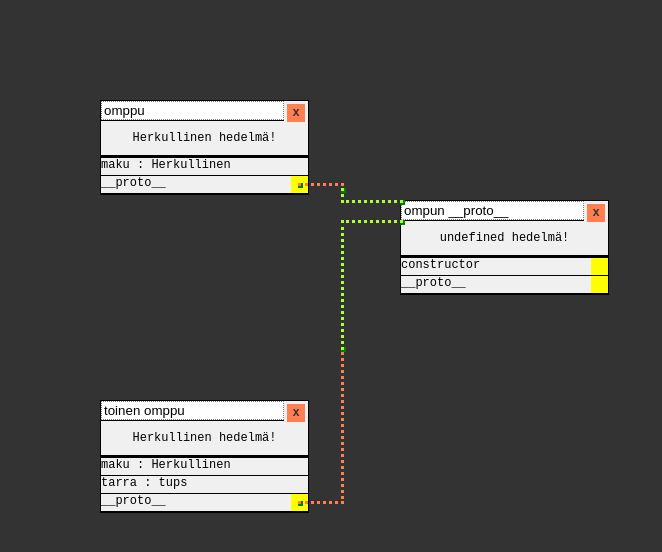
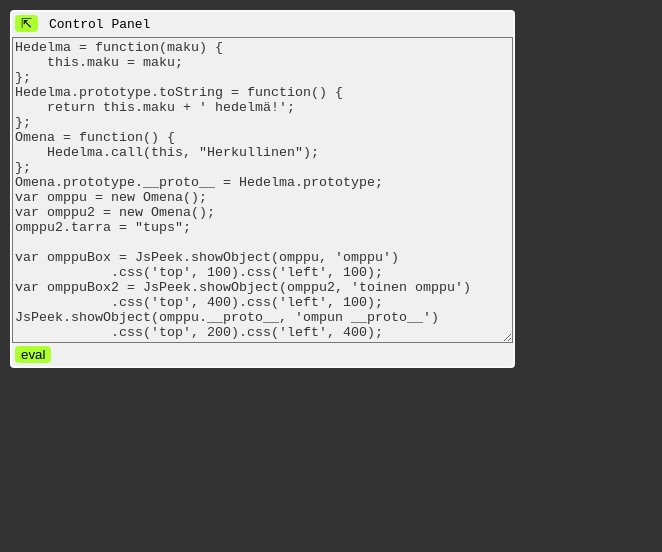
Before and after one commit to ahathoor/JsPeek, a plain HTML site: page public_html/index.html in a window 1280 px wide. Shown: the whole page, without its empty margins (0-662 px from the left). Drawn offline with Linux system fonts and the light colour scheme.

Commit message:
control panel added

```diff
--- a/public_html/code.js
+++ b/public_html/code.js
@@ -251,9 +251,9 @@ JsPeek.remove = function(container) {
         }
     }
     for (var i = 0; i < toBePopped.length; i++) {
-        arrows.splice(arrows.indexOf(toBePopped[i]),1);
+        arrows.splice(arrows.indexOf(toBePopped[i]), 1);
     }
-    JsPeek.visibles.splice(JsPeek.visibles.indexOf(container),1);
+    JsPeek.visibles.splice(JsPeek.visibles.indexOf(container), 1);
     container.remove();
 };
 
@@ -264,8 +264,8 @@ JsPeek.Container = function(obj, label) {
     container.header = $('<input class="label" value="' + (label || '') + '">').appendTo(container.topbar);
     container.closebutton = $('<div class="closebutton">x</div>').appendTo(container.topbar)
             .click(function() {
-        JsPeek.remove(container);
-    });
+                JsPeek.remove(container);
+            });
     container.tostringfield = $('<div class="tostring">' + obj + '</div>').appendTo(container);
 
     //Add propertyname fields to the container
@@ -296,32 +296,6 @@ JsPeek.Container = function(obj, label) {
     return container;
 };
 
-
-
-main = function() {
-    Hedelma = function(maku) {
-        this.maku = maku;
-    };
-    Hedelma.prototype.toString = function() {
-        return this.maku + ' hedelmä!';
-    };
-    Omena = function() {
-        Hedelma.call(this, "Herkullinen");
-    };
-    Omena.prototype.__proto__ = Hedelma.prototype;
-    var omppu = new Omena();
-    var omppu2 = new Omena();
-    omppu2.tarra = "tups";
-    var omppuBox = JsPeek.showObject(omppu, 'omppu').css('top', 100).css('left', 100);
-    var omppuBox2 = JsPeek.showObject(omppu2, 'toinen omppu').css('top', 400).css('left', 100);
-    JsPeek.showObject(omppu.__proto__, 'ompun __proto__').css('top', 200).css('left', 400);
-    JsPeek.resolveField(omppuBox, '__proto___field');
-    JsPeek.resolveField(omppuBox2, '__proto___field').endhandle.css('top', 220).parentArrow.redraw();
-
-};
-
-$('body').ready(main);
-
 $('html').mouseup(function(e) {
     dragSystem.dragged = undefined;
 });
@@ -329,3 +303,19 @@ $('html').mouseup(function(e) {
 $(document).mousemove(function(e) {
     dragSystem.handleDrag(e);
 });
+
+hideshow = function() {
+    var e = $('#controlPanelMain');
+    var b = $('#hideshow');
+    if (e.is(':visible')) {
+        e.hide();
+        b.val('⇲');
+    } else {
+        e.show();
+        b.val('⇱');
+    }
+};
+
+$('#controlPanel').ready(function() {
+    dragSystem.makeDraggable($('#controlPanel'));
+});
--- a/public_html/index.html
+++ b/public_html/index.html
@@ -9,5 +9,40 @@
         <script src="code.js"></script>
     </head>
     <body>
+        <div id="controlPanel">
+            <div id="controlPanelTop">
+                <input type="button" id="hideshow" onclick="hideshow()" value="⇱">
+                Control Panel
+            </div>
+            <div id="controlPanelMain">
+                <textarea id="codeToRun" rows="20" cols="60">
+Hedelma = function(maku) {
+    this.maku = maku;
+};
+Hedelma.prototype.toString = function() {
+    return this.maku + ' hedelmä!';
+};
+Omena = function() {
+    Hedelma.call(this, "Herkullinen");
+};
+Omena.prototype.__proto__ = Hedelma.prototype;
+var omppu = new Omena();
+var omppu2 = new Omena();
+omppu2.tarra = "tups";
+
+var omppuBox = JsPeek.showObject(omppu, 'omppu')
+            .css('top', 100).css('left', 100);
+var omppuBox2 = JsPeek.showObject(omppu2, 'toinen omppu')
+            .css('top', 400).css('left', 100);
+JsPeek.showObject(omppu.__proto__, 'ompun __proto__')
+            .css('top', 200).css('left', 400);
+JsPeek.resolveField(omppuBox, '__proto___field');
+JsPeek.resolveField(omppuBox2, '__proto___field')
+            .endhandle.css('top', 220)
+            .parentArrow.redraw();
+                </textarea>
+                <input type="button" id="evalbutton" onclick="eval($('#codeToRun').val())" value="eval">
+            </div>
+        </div>
     </body>
 </html>
--- a/public_html/style.css
+++ b/public_html/style.css
@@ -91,3 +91,42 @@ body {
 .closebutton:hover {
     background-color: red;
 }
+
+
+#controlPanel {
+    border: 2px solid #fafafa;
+    border-radius: 4px;
+    background-color: #f0f0f0;
+    display: inline-block;
+    position:absolute;
+    left: 10px;
+    top:10px;
+    z-index: 10;
+    font-family: monospace
+}
+
+#controlPanelTop {
+    height: 25px;
+    min-width: 300px;
+}
+
+input[type=button] {
+    background-color: greenyellow;
+    margin: 3px;
+    border: 0px;
+    border-radius: 4px;
+}
+input[type=button]:hover {
+    background-color: coral;
+    border: 0px;
+    border-radius: 4px;
+}
+
+#codeToRun {
+    display: block;
+    color: #333333;
+    background-color: #f0f0f0;
+}
+
+#hideshow {
+}
```
